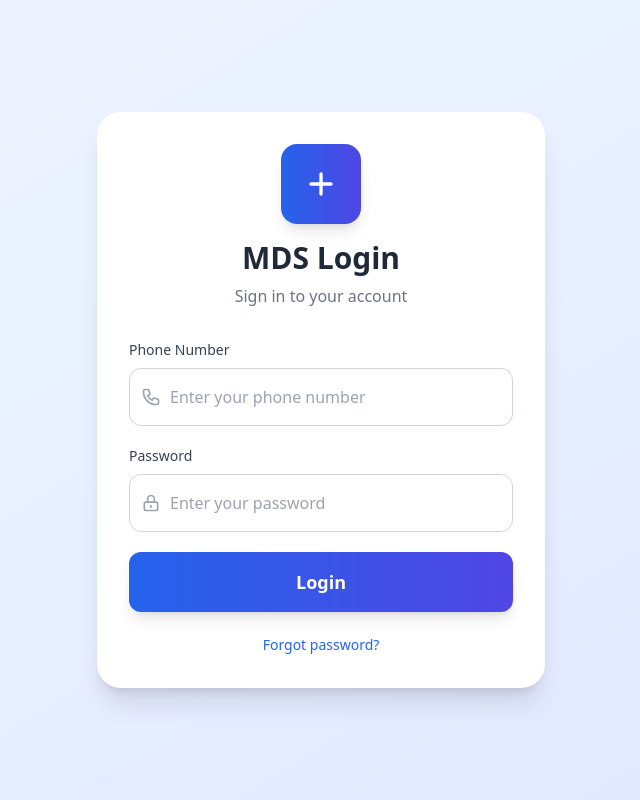
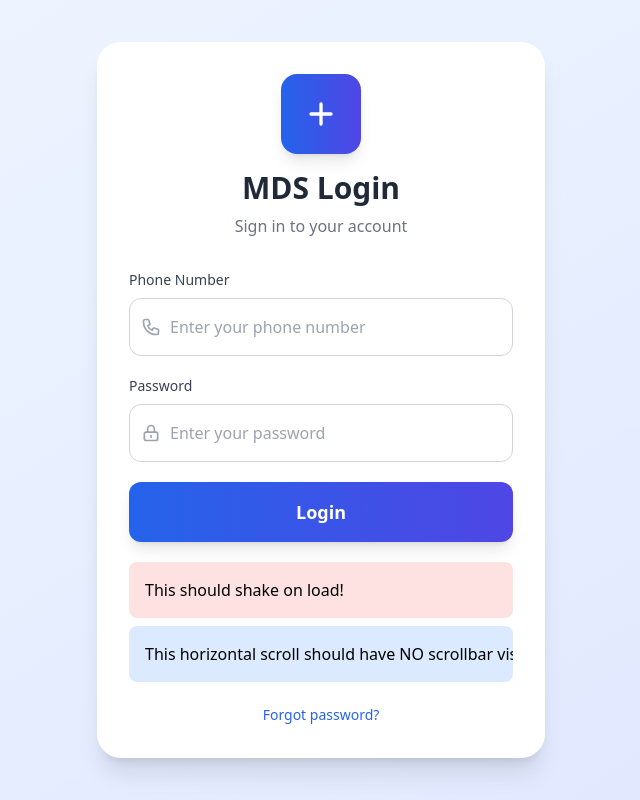
Before and after one commit to Dhiraj73Ray/Milk-Delivery-System, a React (Vite) app in the folder Frontend/: page / in a window 1280 px wide. Shown: the whole page, without its empty margins (319-959 px from the left). Built offline with nearby package versions, Linux system fonts and the light colour scheme.

Commit message:
fix css animation trial 1

```diff
--- a/Frontend/src/index.css
+++ b/Frontend/src/index.css
@@ -2,23 +2,43 @@
 @tailwind components;
 @tailwind utilities;
 
+/* Shake Animation */
 @keyframes shake {
-  0%, 100% { transform: translateX(0); }
-  10%, 30%, 50%, 70%, 90% { transform: translateX(-2px); }
-  20%, 40%, 60%, 80% { transform: translateX(2px); }
+  0%, 100% {
+    transform: translateX(0);
+  }
+  10%, 30%, 50%, 70%, 90% {
+    transform: translateX(-4px);
+  }
+  20%, 40%, 60%, 80% {
+    transform: translateX(4px);
+  }
 }
 
 .animate-shake {
-  animation: shake 0.5s ease-in-out;
+  animation: shake 0.4s cubic-bezier(0.36, 0.07, 0.19, 0.97) both;
 }
 
-/* Hide scrollbar for Chrome, Safari and Opera */
+/* Hide scrollbar but keep functionality */
+.scrollbar-hide {
+  -ms-overflow-style: none;
+  scrollbar-width: none;
+}
+
 .scrollbar-hide::-webkit-scrollbar {
   display: none;
 }
 
-/* Hide scrollbar for IE, Edge and Firefox */
-.scrollbar-hide {
-  -ms-overflow-style: none;  /* IE and Edge */
-  scrollbar-width: none;  /* Firefox */
+/* Optional: Add a bounce animation for better feedback */
+@keyframes bounce {
+  0%, 100% {
+    transform: translateY(0);
+  }
+  50% {
+    transform: translateY(-5px);
+  }
 }
+
+.animate-bounce-slow {
+  animation: bounce 1s ease-in-out;
+}
--- a/Frontend/src/pages/LoginPage.jsx
+++ b/Frontend/src/pages/LoginPage.jsx
@@ -136,7 +136,14 @@ function LoginPage() {
                 "Login"
               )}
             </button>
-
+              <div className="mb-4">
+  <div className="bg-red-100 p-4 rounded-lg mb-2 animate-shake">
+    This should shake on load!
+  </div>
+  <div className="bg-blue-100 p-4 rounded-lg overflow-x-auto scrollbar-hide">
+    <div className="w-[500px]">This horizontal scroll should have NO scrollbar visible!</div>
+  </div>
+</div>
             {/* Forgot Password - optional */}
             <div className="text-center">
               <button className="text-sm text-blue-600 hover:text-blue-700">
```
